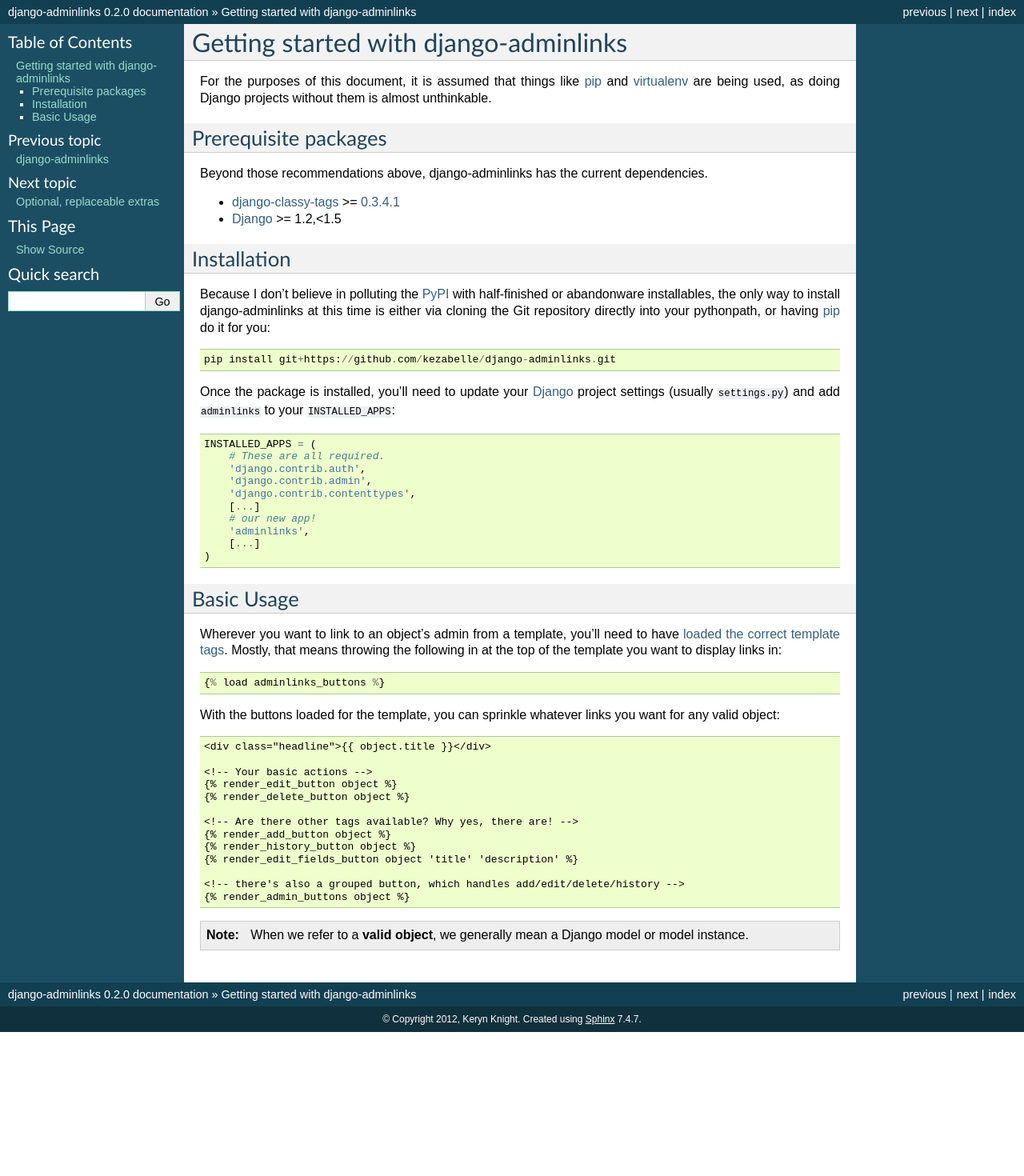
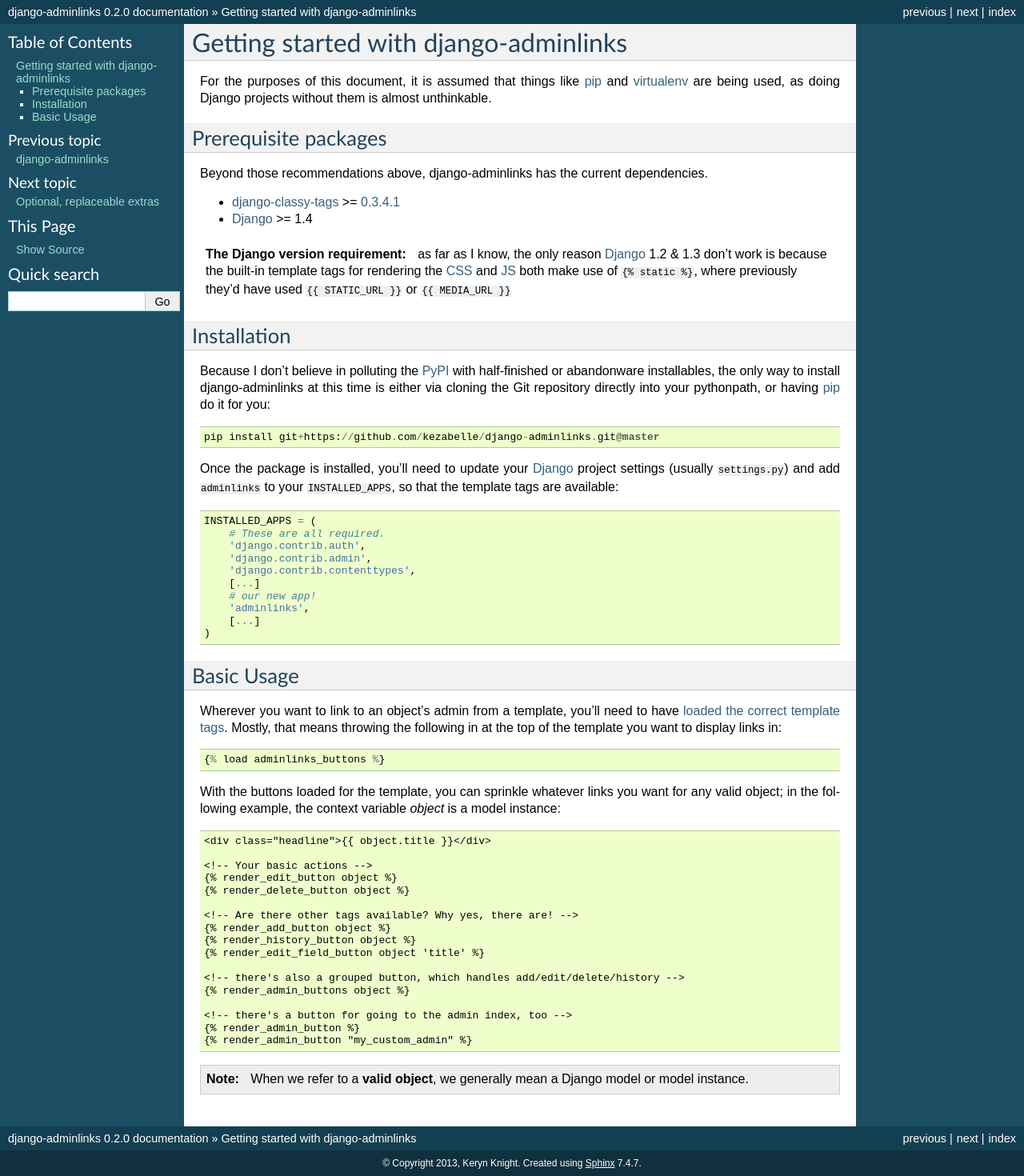
Before and after one commit to kezabelle/django-adminlinks, a Sphinx documentation site: the page built from docs/getting_started.rst, in a window 1280 px wide. Shown: the whole page at 80% size. Built offline with Sphinx 7.4.7, drawn with Linux system fonts in a browser that asks for light colours; before the commit the page ends 1290 px from its top, so only the background shows below that.

Commit message:
bringing the documentation up to date

```diff
--- a/docs/api/utils.rst
+++ b/docs/api/utils.rst
@@ -3,3 +3,4 @@
 
 .. automodule:: adminlinks.templatetags.utils
     :members:
+    :private-members:
--- a/docs/conf.py
+++ b/docs/conf.py
@@ -49,7 +49,7 @@
 
 # General information about the project.
 project = u'django-adminlinks'
-copyright = u'2012, Keryn Knight'
+copyright = u'2013, Keryn Knight'
 
 # The version info for the project you're documenting, acts as replacement for
 # |version| and |release|, also used in various other places throughout the
--- a/docs/getting_started.rst
+++ b/docs/getting_started.rst
@@ -16,12 +16,19 @@
 dependencies.
 
 * `django-classy-tags`_ >= `0.3.4.1`_
-* `Django`_ >= 1.2,<1.5
+* `Django`_ >= 1.4
 
 .. _django-classy-tags: http://django-classy-tags.readthedocs.org/
 .. _0.3.4.1: http://pypi.python.org/pypi/django-classy-tags/0.3.4.1
 .. _Django: https://docs.djangoproject.com/
 
+.. admonition:: The Django version requirement
+
+    as far as I know, the only reason `Django`_ 1.2 & 1.3 don't work is
+    because the built-in template tags for rendering the
+    :ref:`CSS <bundled_css>` and :ref:`JS <bundled_js>` both make
+    use of ``{% static %}``, where previously they'd have used
+    ``{{ STATIC_URL }}`` or ``{{ MEDIA_URL }}``
 
 Installation
 ------------
@@ -31,11 +38,11 @@
 time is either via cloning the Git repository directly into your pythonpath, or
 having `pip`_ do it for you::
 
-    pip install git+https://github.com/kezabelle/django-adminlinks.git
+    pip install git+https://github.com/kezabelle/django-adminlinks.git@master
 
 Once the package is installed, you'll need to update your `Django`_ project
 settings (usually ``settings.py``) and add ``adminlinks`` to your
-``INSTALLED_APPS``::
+``INSTALLED_APPS``, so that the template tags are available::
 
     INSTALLED_APPS = (
         # These are all required.
@@ -60,7 +67,8 @@
     {% load adminlinks_buttons %}
 
 With the buttons loaded for the template, you can sprinkle whatever links you
-want for any valid object::
+want for any valid object; in the following example, the context variable
+`object` is a model instance::
 
     <div class="headline">{{ object.title }}</div>
 
@@ -71,10 +79,14 @@
     <!-- Are there other tags available? Why yes, there are! -->
     {% render_add_button object %}
     {% render_history_button object %}
-    {% render_edit_fields_button object 'title' 'description' %}
+    {% render_edit_field_button object 'title' %}
 
     <!-- there's also a grouped button, which handles add/edit/delete/history -->
     {% render_admin_buttons object %}
+
+    <!-- there's a button for going to the admin index, too -->
+    {% render_admin_button %}
+    {% render_admin_button "my_custom_admin" %}
 
 .. note::
     When we refer to a **valid object**, we generally mean a Django model
--- a/docs/under_the_hood.rst
+++ /dev/null
@@ -1,4 +0,0 @@
-Under the hood
-==============
-
-A more detailed look at what's going on.
```
Also changed, not shown: docs/api/views.rst (added, +8 -0 lines), docs/extras.rst (+50 -46 lines), docs/index.rst (+27 -25 lines), docs/assets/buttons.gif (added), 2 other files.
